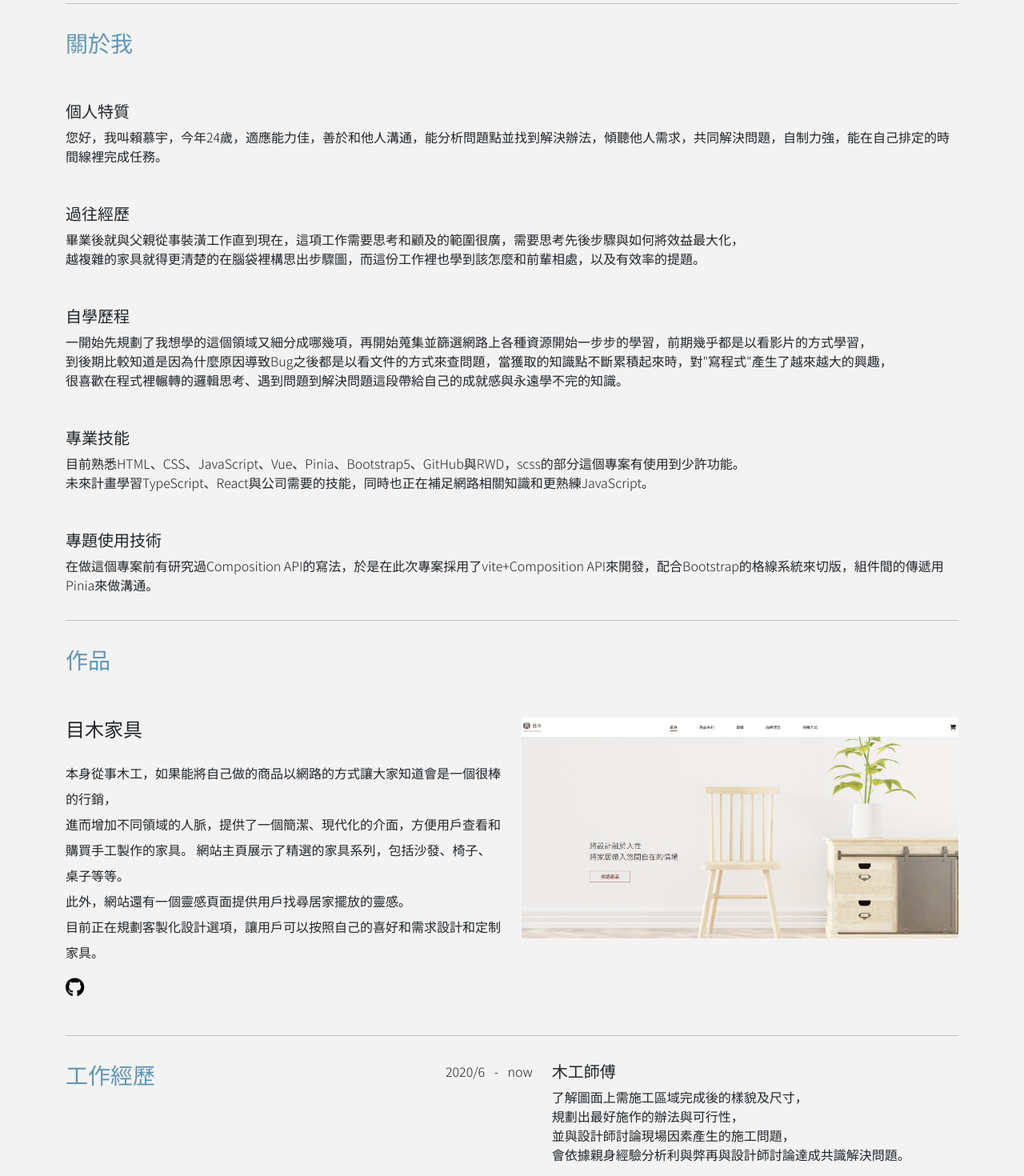
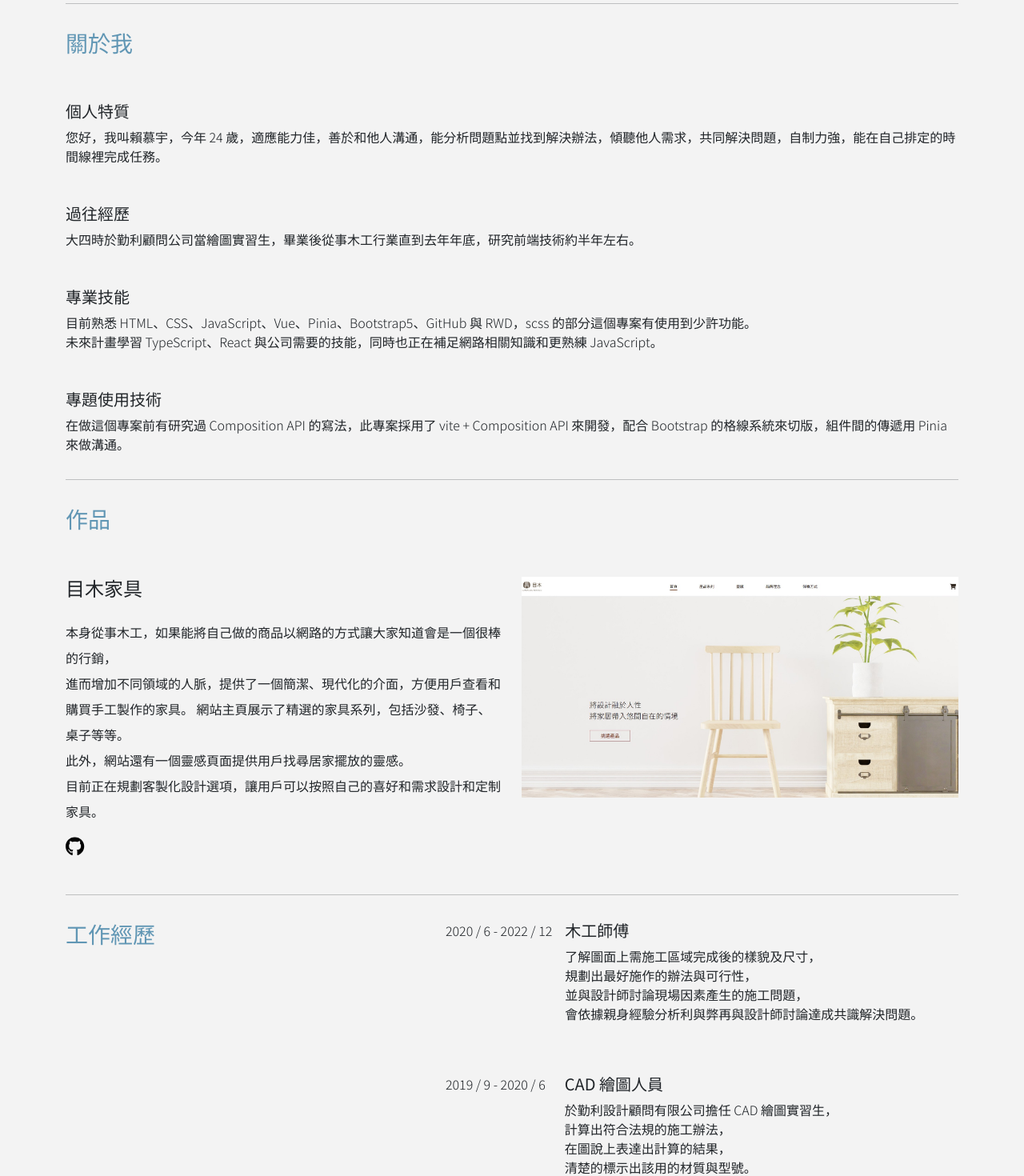
Before and after one commit to cr870406/resume, a Vue app: page /#/ in a window 1280 px wide. Shown: the part 260-1730 px from the top of the page at 80% size. Built offline with nearby package versions, Linux system fonts and the light colour scheme.

Commit message:
修改文字與排版

```diff
--- a/src/views/resume.vue
+++ b/src/views/resume.vue
@@ -16,31 +16,33 @@
       <div class="col-12">
         <h5>個人特質</h5>
         <p>
-          您好，我叫賴慕宇，今年24歲，適應能力佳，善於和他人溝通，能分析問題點並找到解決辦法，傾聽他人需求，共同解決問題，自制力強，能在自己排定的時間線裡完成任務。
+          您好，我叫賴慕宇，今年 24
+          歲，適應能力佳，善於和他人溝通，能分析問題點並找到解決辦法，傾聽他人需求，共同解決問題，自制力強，能在自己排定的時間線裡完成任務。
         </p>
 
         <h5 class="mt-5">過往經歷</h5>
         <p>
-          畢業後就與父親從事裝潢工作直到現在，這項工作需要思考和顧及的範圍很廣，需要思考先後步驟與如何將效益最大化，<br />
-          越複雜的家具就得更清楚的在腦袋裡構思出步驟圖，而這份工作裡也學到該怎麼和前輩相處，以及有效率的提題。
+          大四時於勤利顧問公司當繪圖實習生，畢業後從事木工行業直到去年年底，研究前端技術約半年左右。
         </p>
 
-        <h5 class="mt-5">自學歷程</h5>
+        <!-- <h5 class="mt-5">自學歷程</h5>
         <p>
           一開始先規劃了我想學的這個領域又細分成哪幾項，再開始蒐集並篩選網路上各種資源開始一步步的學習，前期幾乎都是以看影片的方式學習，<br />
           到後期比較知道是因為什麼原因導致Bug之後都是以看文件的方式來查問題，當獲取的知識點不斷累積起來時，對"寫程式"產生了越來越大的興趣，<br />
           很喜歡在程式裡輾轉的邏輯思考、遇到問題到解決問題這段帶給自己的成就感與永遠學不完的知識。
-        </p>
+        </p> -->
         <h5 class="mt-5">專業技能</h5>
         <p>
-          目前熟悉HTML、CSS、JavaScript、Vue、Pinia、Bootstrap5、GitHub與RWD，scss的部分這個專案有使用到少許功能。<br />
-          未來計畫學習TypeScript、React與公司需要的技能，同時也正在補足網路相關知識和更熟練JavaScript。
+          目前熟悉 HTML、CSS、JavaScript、Vue、Pinia、Bootstrap5、GitHub 與
+          RWD，scss 的部分這個專案有使用到少許功能。<br />
+          未來計畫學習 TypeScript、React
+          與公司需要的技能，同時也正在補足網路相關知識和更熟練 JavaScript。
         </p>
         <h5 class="mt-5">專題使用技術</h5>
         <p>
-          在做這個專案前有研究過Composition
-          API的寫法，於是在此次專案採用了vite+Composition
-          API來開發，配合Bootstrap的格線系統來切版，組件間的傳遞用Pinia來做溝通。
+          在做這個專案前有研究過 Composition API 的寫法，此專案採用了 vite +
+          Composition API 來開發，配合 Bootstrap
+          的格線系統來切版，組件間的傳遞用 Pinia 來做溝通。
         </p>
       </div>
       <div class="col-12 pb-3">
@@ -83,9 +85,9 @@
       <div class="col-12 col-xl-7 mt-5 mt-xl-0">
         <div class="d-md-flex">
           <div>
-            <p style="white-space: nowrap">2020/6 &ensp;-&ensp; now</p>
+            <p style="white-space: nowrap">2020 / 6 - 2022 / 12</p>
           </div>
-          <div class="ps-4">
+          <div class="ps-3">
             <h5>木工師傅</h5>
             <p>
               了解圖面上需施工區域完成後的樣貌及尺寸，<br />
@@ -97,12 +99,12 @@
         </div>
         <div class="d-md-flex pt-5">
           <div>
-            <p style="white-space: nowrap">2019/9 - 2020/6</p>
+            <p style="white-space: nowrap">2019 / 9 - 2020 / 6</p>
           </div>
           <div class="ps-4">
-            <h5>CAD繪圖人員</h5>
+            <h5>CAD 繪圖人員</h5>
             <p>
-              於勤利設計顧問有限公司擔任CAD繪圖實習生，<br />
+              於勤利設計顧問有限公司擔任 CAD 繪圖實習生，<br />
               計算出符合法規的施工辦法，<br />
               在圖說上表達出計算的結果，<br />
               清楚的標示出該用的材質與型號。
@@ -119,7 +121,7 @@
       <div class="col-12 col-xl-7 pt-5 pt-xl-0">
         <div class="d-flex">
           <div>
-            <p style="white-space: nowrap">2016/9 - 2020/6</p>
+            <p style="white-space: nowrap">2016 / 9 - 2020 / 6</p>
           </div>
           <div class="ps-4">
             <h5>醒吾科技大學</h5>
@@ -128,7 +130,7 @@
         </div>
         <div class="d-flex pt-5">
           <div>
-            <p style="white-space: nowrap">2013/9 - 2016/6</p>
+            <p style="white-space: nowrap">2013 / 9 - 2016 / 6</p>
           </div>
           <div class="ps-4">
             <h5>惇敘工商</h5>
```
